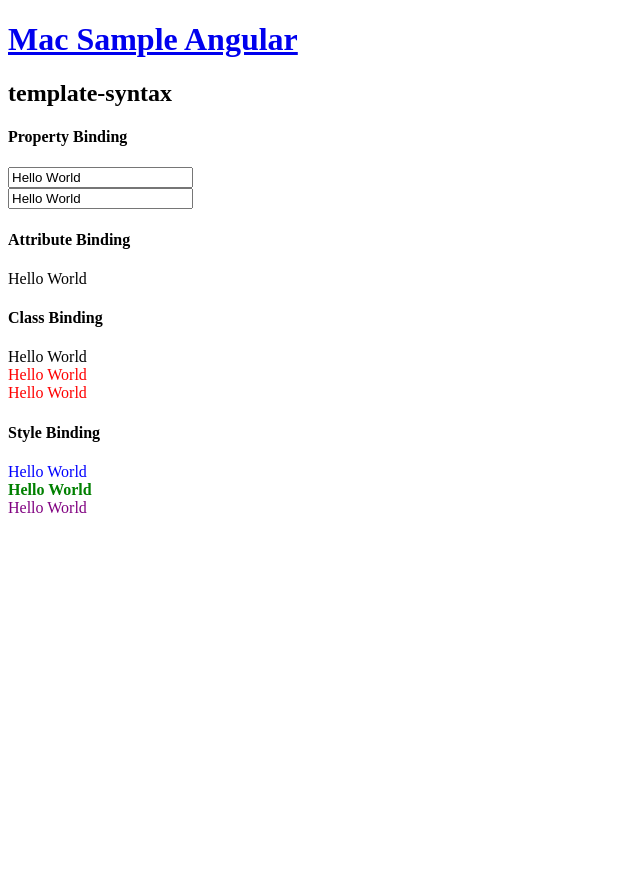
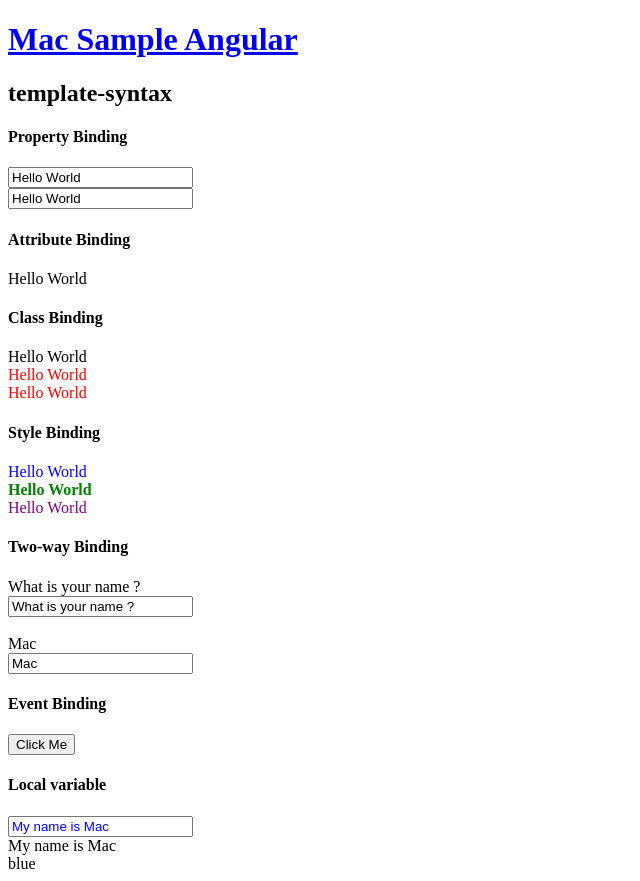
Before and after one commit to MacKittipat/mac-ng-sample, an Angular app: page /template-syntax in a window 1280 px wide. Shown: the whole page, without its empty margins (0-640 px from the left). Before the commit the page ends 800 px from the top, so only its background shows below. Built offline with nearby package versions, Linux system fonts and the light colour scheme.

Commit message:
Add more template syntax sample

```diff
--- a/src/app/app.module.ts
+++ b/src/app/app.module.ts
@@ -5,6 +5,7 @@
 import { AppComponent } from './main/app.component';
 import { TemplateSyntaxComponent } from './modules/template-syntax/template-syntax.component';
 import { MainComponent } from './modules/main/main.component';
+import {FormsModule} from '@angular/forms';
 
 @NgModule({
   declarations: [
@@ -14,7 +15,8 @@
   ],
   imports: [
     BrowserModule,
-    AppRoutingModule
+    AppRoutingModule,
+    FormsModule
   ],
   providers: [],
   bootstrap: [AppComponent]
--- a/src/app/modules/template-syntax/template-syntax.component.html
+++ b/src/app/modules/template-syntax/template-syntax.component.html
@@ -50,3 +50,44 @@
     <span [ngStyle]="{'color':'purple'}">{{title}}</span>
   </div>
 </div>
+
+<h4>
+  Two-way Binding
+</h4>
+<div>
+  <div>
+    {{name}}
+  </div>
+  <div>
+    <input [(ngModel)]="name" >
+  </div>
+  <br>
+  <div>
+    {{customer.name}}
+  </div>
+  <div>
+    <input [(ngModel)]="customer.name" >
+  </div>
+</div>
+
+<h4>
+  Event Binding
+</h4>
+<div>
+  <div>
+    <button (click)="changeColor($event)">Click Me</button>
+  </div>
+</div>
+
+<h4>
+  Local variable
+</h4>
+<div>
+  <input #txtName style="color: blue" value="My name is Mac">
+  <div>
+    {{txtName.value}}
+  </div>
+  <div>
+    {{txtName.style.color}}
+  </div>
+</div>
--- a/src/app/modules/template-syntax/template-syntax.component.ts
+++ b/src/app/modules/template-syntax/template-syntax.component.ts
@@ -9,6 +9,7 @@
 export class TemplateSyntaxComponent implements OnInit {
 
   title: string;
+  name: string;
   customer: Customer;
   isRed: false;
   myStyles = {
@@ -20,6 +21,7 @@
 
   ngOnInit(): void {
     this.title = 'Hello World';
+    this.name = 'What is your name ? ';
     this.customer = {
       id: 1,
       name: 'Mac'
@@ -33,4 +35,9 @@
     };
   }
 
+  changeColor($event): void {
+    console.log($event);
+    console.log($event.target.innerText);
+  }
+
 }
```
